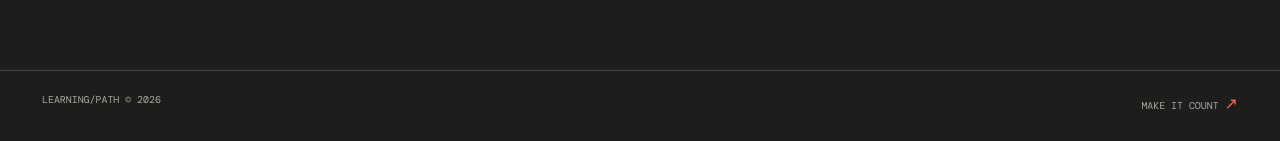
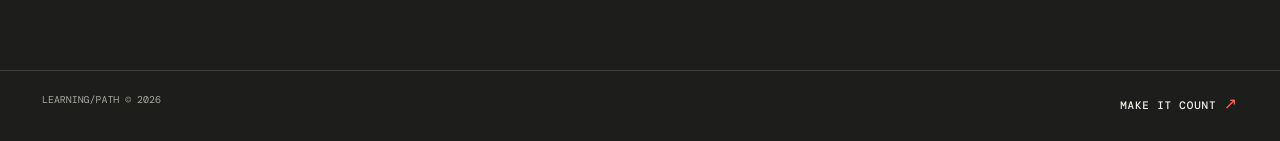
Before and after one commit to senthilkumar-chandramohan/learning-path, a React (Vite) app in the folder client/: page / in a window 1280 px wide. Shown: the part 1388-1529 px from the top of the page. Built offline with nearby package versions, Linux system fonts and the light colour scheme.

Commit message:
Linked github profile

```diff
--- a/client/src/App.tsx
+++ b/client/src/App.tsx
@@ -728,7 +728,7 @@ function App() {
           <button className="add-card" onClick={() => document.querySelector('.objective-form')?.scrollIntoView({ behavior: 'smooth' })}><span>+</span><strong>Start a new path</strong><small>Turn the next idea into motion</small></button>
         </div>
       </section>
-      <footer><span>LEARNING/PATH © 2026</span><span>MAKE IT COUNT <b>↗</b></span></footer>
+      <footer><span>LEARNING/PATH © 2026</span><a className="footer-link" href="https://github.com/senthilkumar-chandramohan" target="_blank" rel="noreferrer">MAKE IT COUNT <b>↗</b></a></footer>
     </main>
   )
 }
--- a/client/src/styles.css
+++ b/client/src/styles.css
@@ -92,7 +92,9 @@ h2 { font-size: clamp(3rem, 6vw, 5.6rem); }.plan-grid { display: grid; grid-temp
 .progress-bar { height: 3px; margin-top: 12px; background: rgba(32, 32, 29, .25); }
 .progress-bar span { display: block; height: 100%; background: #20201d; }
 .add-card { display: flex; flex-direction: column; justify-content: center; align-items: flex-start; border: 1px dashed var(--line); background: transparent; }.add-card > span { margin-bottom: 26px; color: var(--coral); font-size: 3rem; font-weight: 300; }.add-card strong { font-size: 1.1rem; }.add-card small { margin-top: 8px; color: var(--muted); }
-footer { display: flex; justify-content: space-between; padding: 22px 42px 30px; border-top: 1px solid var(--line); color: var(--muted); font-family: 'DM Mono', monospace; font-size: .62rem; } footer b { color: var(--coral); font-size: 1rem; }
+footer { display: flex; justify-content: space-between; padding: 22px 42px 30px; border-top: 1px solid var(--line); color: var(--muted); font-family: 'DM Mono', monospace; font-size: .62rem; }
+.footer-link { color: var(--ink); text-decoration: none; font-family: 'DM Mono', monospace; font-size: .68rem; font-weight: 500; letter-spacing: .08em; text-transform: uppercase; }
+.footer-link b { color: var(--coral); font-size: 1rem; }
 .detail-screen { padding: 44px 42px 100px; }
 .detail-toolbar { margin-bottom: 12px; }
 .back-link { border: 0; padding: 0; color: var(--muted); background: transparent; font-family: 'DM Mono', monospace; font-size: .7rem; text-transform: uppercase; }
```
